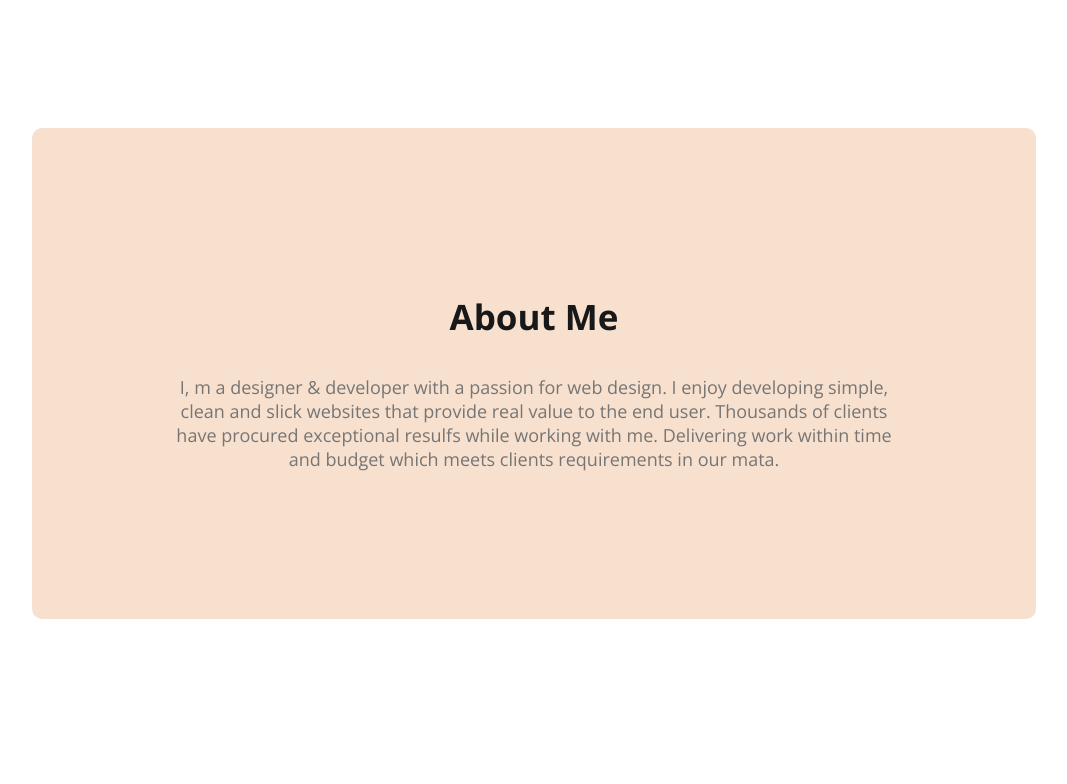
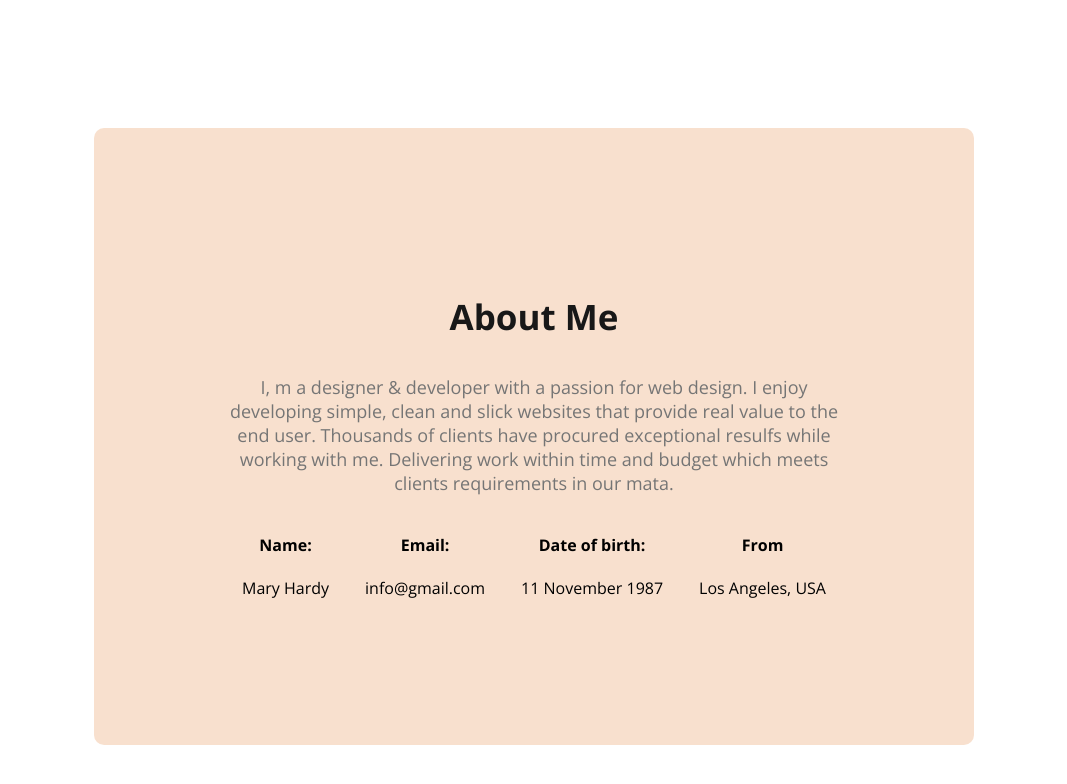
Before and after one commit to Shuhi77/web-developer-portfolio, a plain HTML site: page index.html in a window 1280 px wide. Shown: the part 704-1488 px from the top of the page, without its empty margins (106-1173 px from the left). Before the commit the page ends 1453 px from the top, so only its background shows below. Drawn offline with nearby package versions, Linux system fonts and the light colour scheme.

Commit message:
added about information

```diff
--- a/index.html
+++ b/index.html
@@ -45,6 +45,43 @@
         <section class="about">
             <h3 class="section-title">About Me</h3>
             <p class="section-description"> I, m a designer & developer with a passion for web design. I enjoy developing simple, clean and slick websites that provide real value to the end user. Thousands of clients have procured exceptional resulfs while working with me. Delivering work within time and budget which meets clients requirements in our mata.</p>
+
+            <div class="about-info-container">
+                <!-- .about-info*4>h4.info-title+p.info-description -->
+                <div class="about-info">
+                    <h4 class="info-title">Name:</h4>
+                    <p class="info-description">Mary Hardy</p>
+
+                </div>
+                <div class="about-info">
+                    <h4 class="info-title">Email:</h4>
+                    <p class="info-description">info@gmail.com</p>
+
+                </div>
+                <div class="about-info">
+                    <h4 class="info-title">Date of birth:</h4>
+                    <p class="info-description">11 November 1987</p>
+
+                </div>
+                <div class="about-info">
+                    <h4 class="info-title">From</h4>
+                    <p class="info-description">Los Angeles, USA</p>
+
+                </div>
+
+
+
+
+
+
+
+
+
+
+
+
+
+            </div>
         </section>
 
     </main>
--- a/styles/portfolio.css
+++ b/styles/portfolio.css
@@ -137,3 +137,18 @@ margin-bottom: 7px;
     background: #f8dfccf4;
     margin: 130px ;
 }
+/* main section title */
+
+main{
+    max-width: 1140px;
+    margin: 0 auto;
+}
+
+.about-info-container{
+    display: flex;
+    justify-content: space-around;
+}
+
+.about-info{
+    text-align: center;
+}
```
